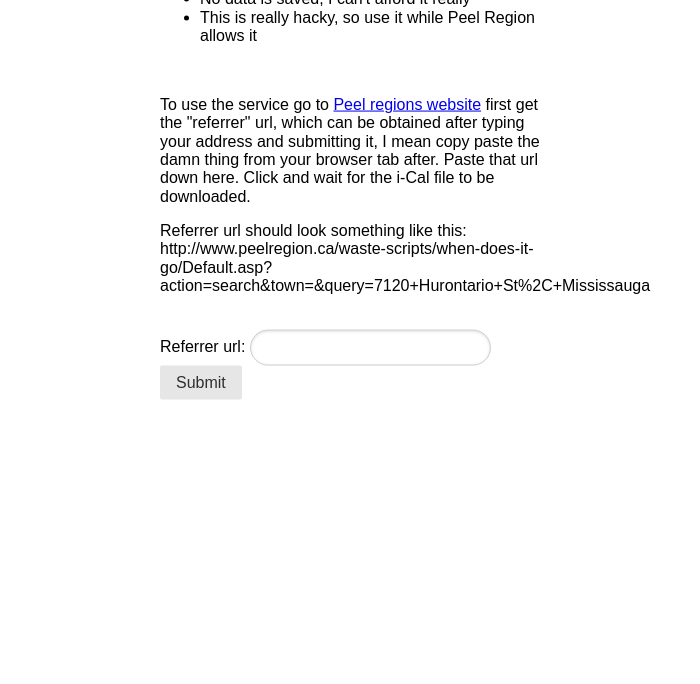
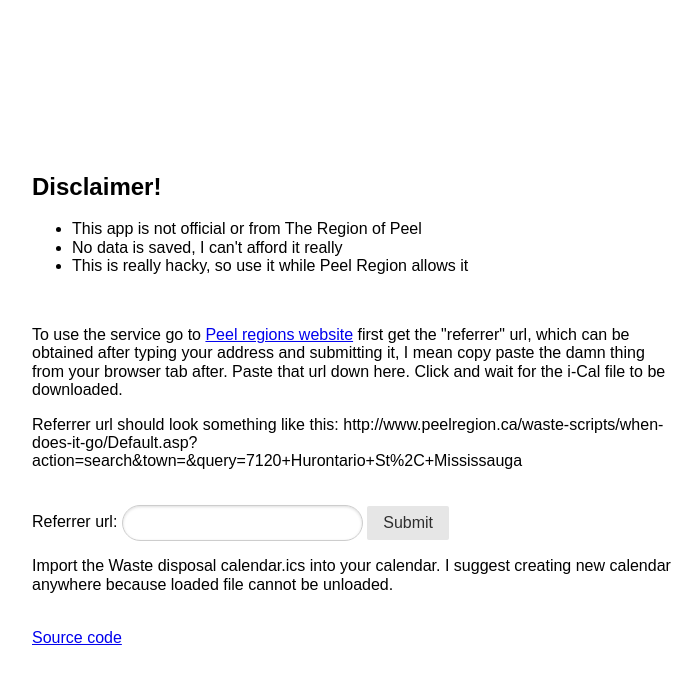
Before and after one commit to justinjk007/Peel-Region-Waste-Cal, a Flask app: page / in a window 1280 px wide. Shown: the top 684 px of the page, without its empty margins (288-988 px from the left). Run offline with Flask 2, Linux system fonts and the light colour scheme; some libraries are stand-ins or nearby versions.

Commit message:
Added source link and usage notes

```diff
--- a/templates/index.html
+++ b/templates/index.html
@@ -3,16 +3,14 @@
   <head>
     <link rel="stylesheet" href="https://unpkg.com/purecss@1.0.0/build/pure-min.css" integrity="sha384-nn4HPE8lTHyVtfCBi5yW9d20FjT8BJwUXyWZT9InLYax14RDjBj46LmSztkmNP9w" crossorigin="anonymous">
     <meta name="viewport" content="width=device-width, initial-scale=1">
-   <title></title>
+   <title>Generate Calendar</title>
    <style>
     .centered {
       position: fixed;
       top: 50%;
       left: 50%;
-      max-width:30%;
-      margin: auto;
       /* bring your own prefixes */
-      transform: translate(-50%, -100%); /* This moved the div above 50% if the divs size to the left and 100% if the divs size up */
+      transform: translate(-50%, -50%); /* This moved the div above 50% if the divs size to the left and 100% if the divs size up */
     }
    </style>
   </head>
@@ -41,6 +39,13 @@
 	<input type="text" class="pure-input-rounded" name="url">
 	<button type="submit" class="pure-button" name="submit" value="Submit"> Submit </button>
       </form>
+
+      <p>
+      Import the Waste disposal calendar.ics into your calendar. I suggest
+      creating new calendar anywhere because loaded file cannot be unloaded.
+      </p>
+      <br/>
+     <a href="https://github.com/justinjk007/Peel-Region-Waste-Cal"> Source code </a>
     </div>
   </body>
 </html>
```
